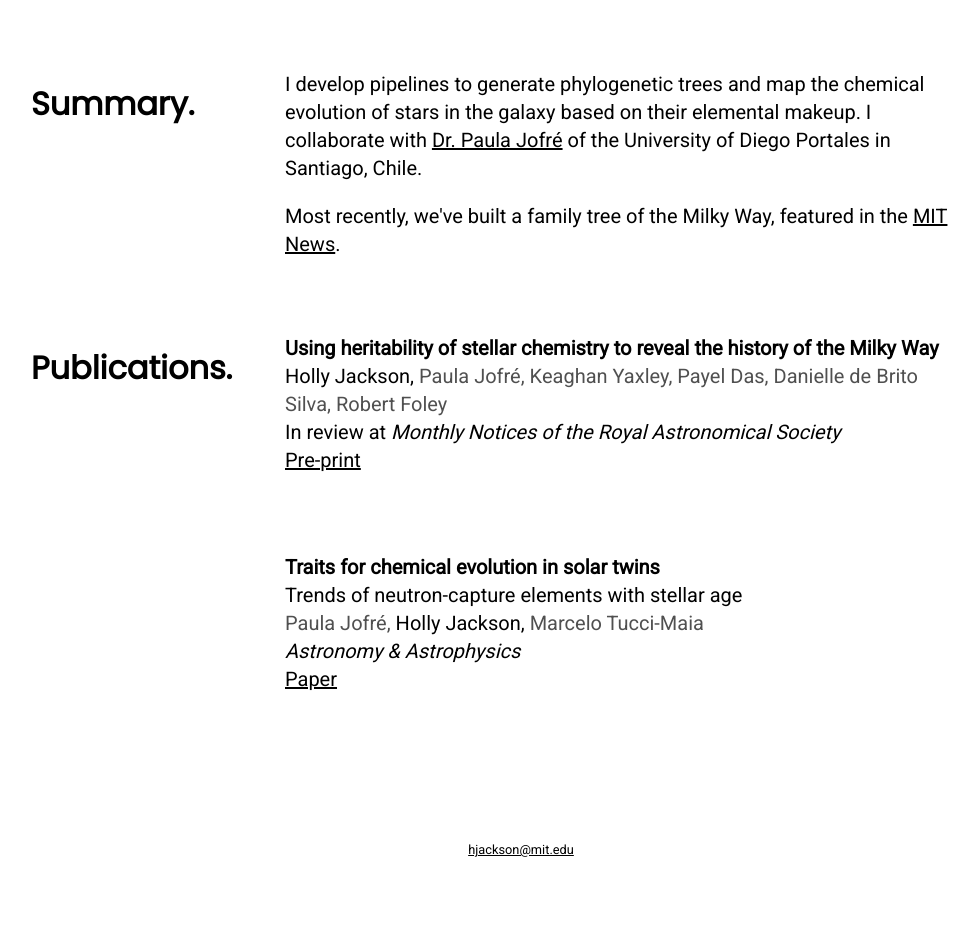
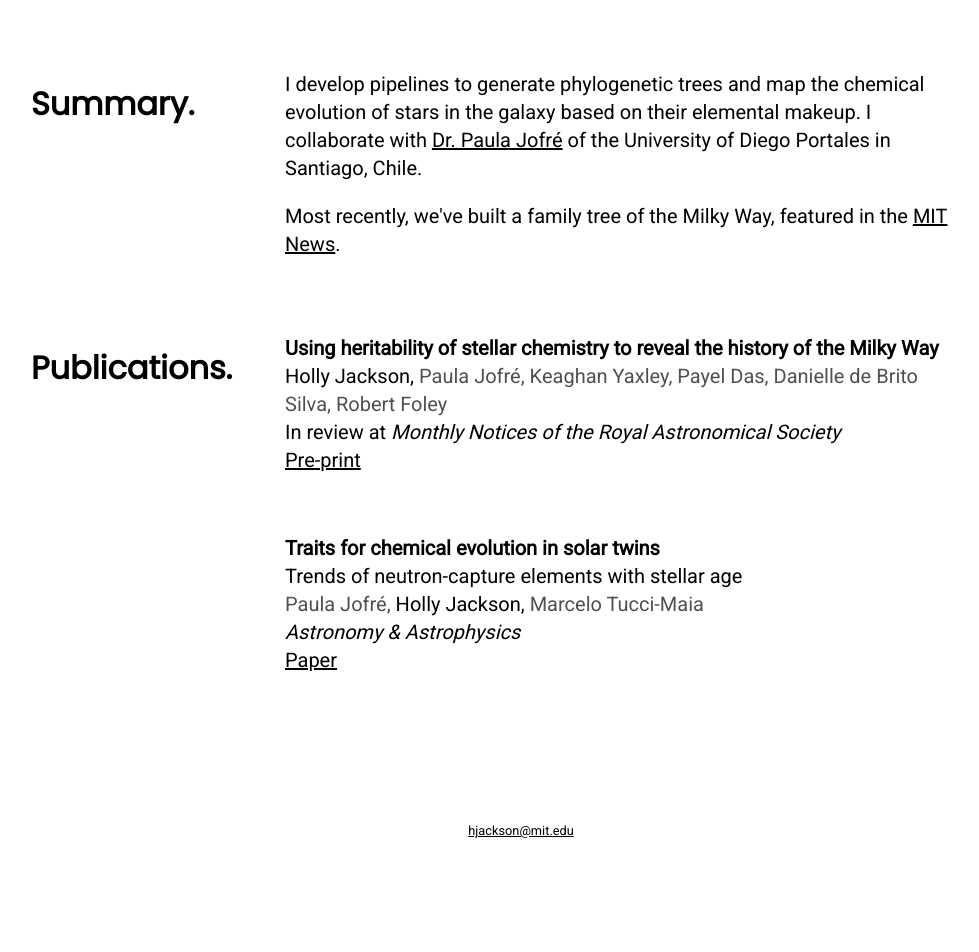
Before and after one commit to hollyjackson/hollyjackson.github.io, a Jekyll site: the page built from cosmic-phylogeny/index.html, in a window 1280 px wide. Shown: the part 1095-2047 px from the top of the page, without its empty margins (119-1098 px from the left). Built offline with Jekyll 4.4.1, drawn with Linux system fonts in a browser that asks for light colours.

Commit message:
new pictures

```diff
--- a/cosmic-phylogeny/index.html
+++ b/cosmic-phylogeny/index.html
@@ -36,7 +36,6 @@ footer: <a href="mailto:hjackson@mit.edu" target="_blank">hjackson@mit.edu</a>
                 In review at <a style="font-style:italic;">Monthly Notices of the Royal Astronomical Society</a><br>
                 <a href="https://arxiv.org/abs/2011.06453" target="_blank">Pre-print</a></p>
         </div>
-        <br>
         <div class="content">
             <p style="text-align:left;"><a style="font-weight:bold;">Traits for chemical evolution in solar twins</a><br>
             Trends of neutron-capture elements with stellar age<br>
--- a/unlocking-history/index.html
+++ b/unlocking-history/index.html
@@ -9,4 +9,4 @@ footer: <a href="mailto:hjackson@mit.edu" target="_blank">hjackson@mit.edu</a>
 
 <br><br>
 
-<p>For now, feel free to check out <a href="http://letterlocking.org/" target="_blank">letterlocking.org</a></p>
+<p>For now, feel free to check out <a href="http://letterlocking.org/" target="_blank">letterlocking.org</a>.</p>
```
Also changed, not shown: publications/cosmic_phylo.png.
